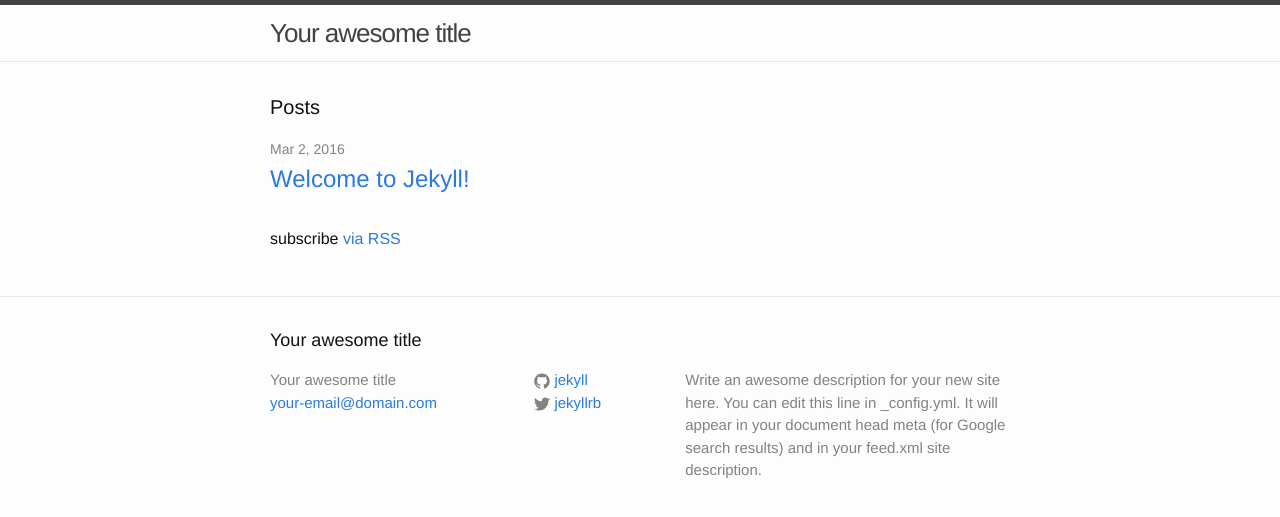
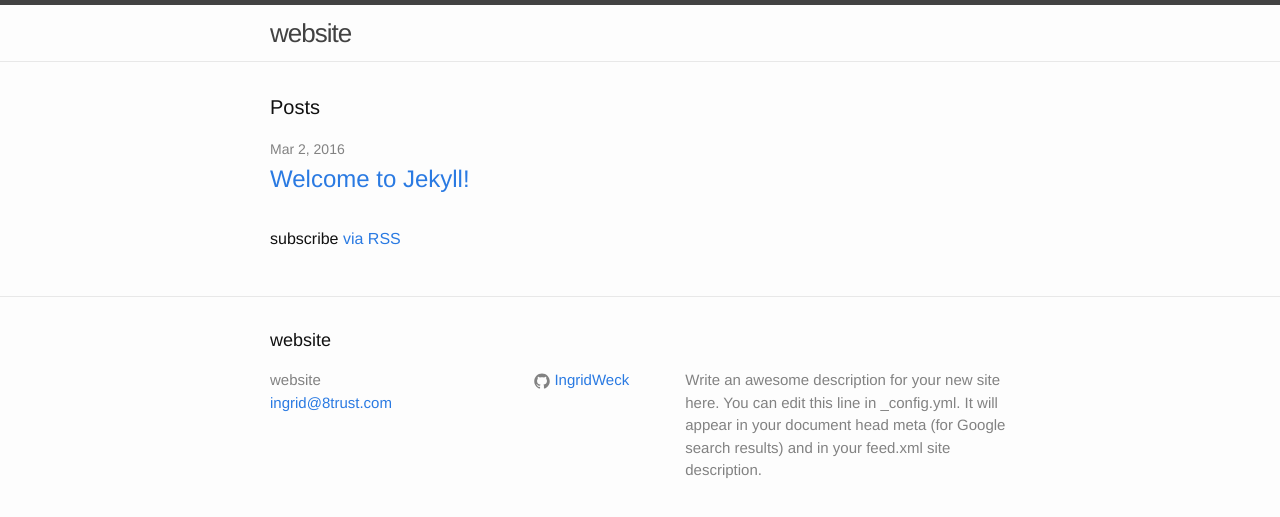
Before and after one commit to IngridWeck/ingridweck.github.io, a Jekyll site: the page built from website/index.html, in a window 1280 px wide. Shown: the top 517 px of the page. Built offline with Jekyll 4.4.1, drawn with Linux system fonts in a browser that asks for light colours.

Commit message:
includes

```diff
--- a/website/_config.yml
+++ b/website/_config.yml
@@ -6,16 +6,16 @@
 # 'jekyll serve'. If you change this file, please restart the server process.
 
 # Site settings
-title: Your awesome title
-email: your-email@domain.com
+title: website
+email: ingrid@8trust.com
 description: > # this means to ignore newlines until "baseurl:"
   Write an awesome description for your new site here. You can edit this
   line in _config.yml. It will appear in your document head meta (for
   Google search results) and in your feed.xml site description.
 baseurl: "" # the subpath of your site, e.g. /blog
-url: "http://yourdomain.com" # the base hostname & protocol for your site
-twitter_username: jekyllrb
-github_username:  jekyll
+url: "ingridweck.github.io" # the base hostname & protocol for your site
+twitter_username: #
+github_username:  IngridWeck
 
 # Build settings
 markdown: kramdown
```
Also changed, not shown: 4 other files.
